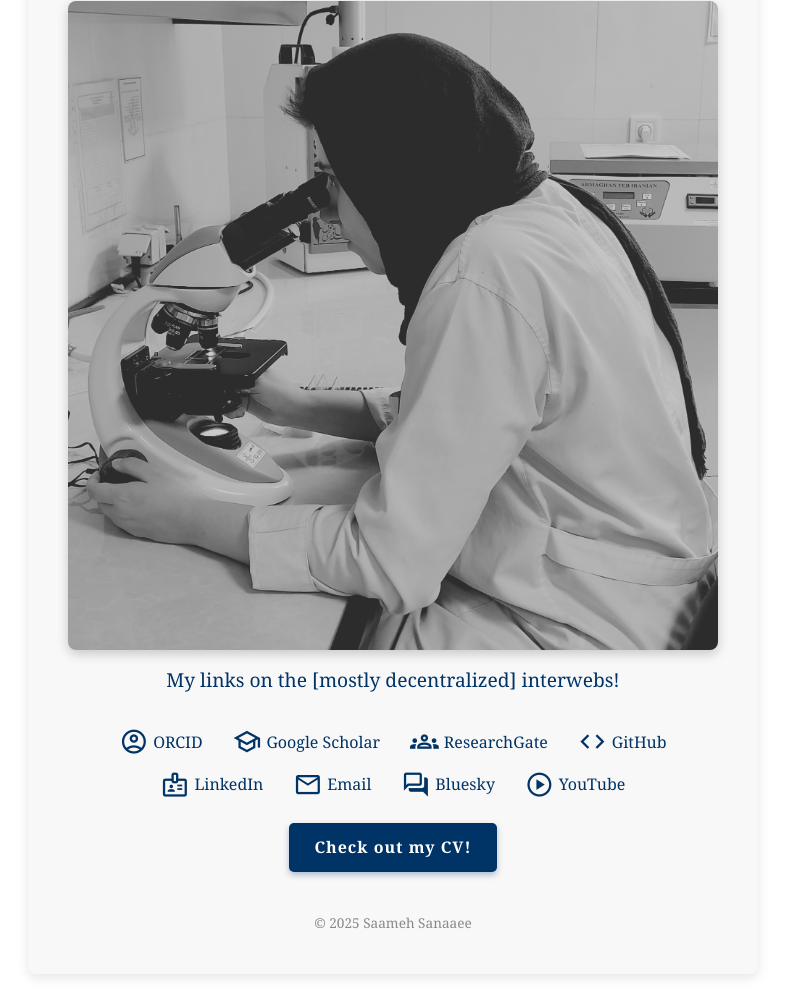
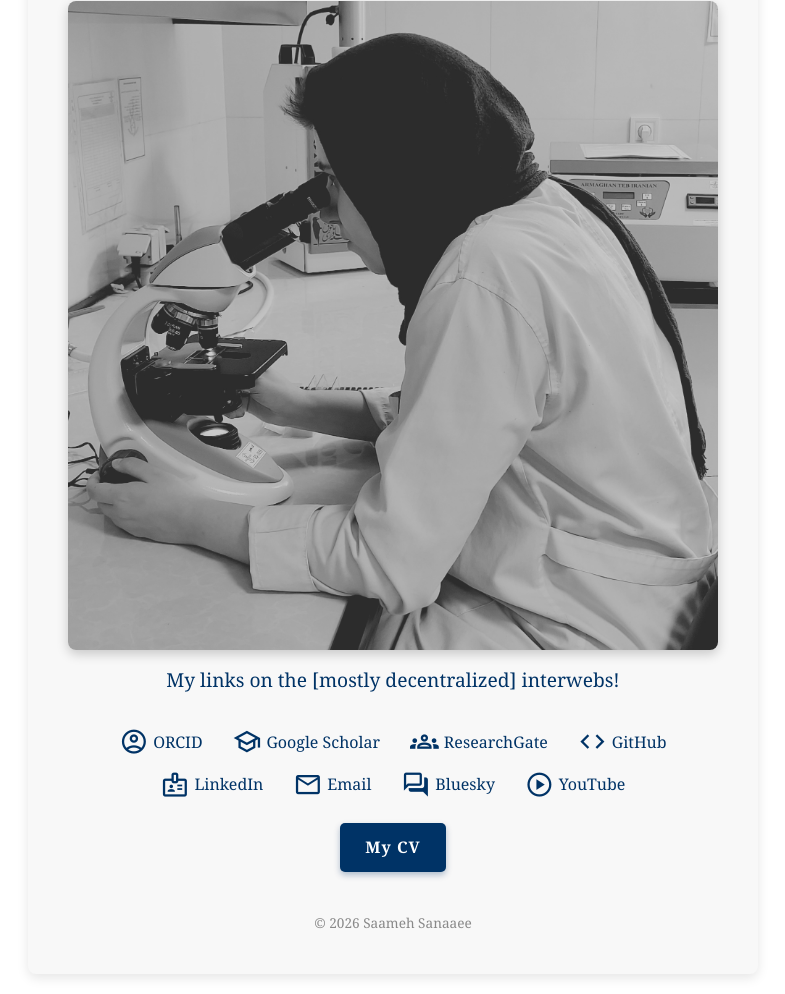
Before and after one commit to saamehsanaaee/saamehsanaaee.github.io, a plain HTML site: page index.html in a window 1280 px wide. Shown: the part 748-1742 px from the top of the page, without its empty margins (247-1032 px from the left). Drawn offline with nearby package versions, Linux system fonts and the light colour scheme.

Commit message:
Minor edit to CV button

```diff
--- a/index.html
+++ b/index.html
@@ -35,7 +35,7 @@
 				My primary responsibility has been the design and creation of our neural networks. We've created parallel GNN-LSTM models and MLPs (thanks to Neuromatch Academy and the Impact Scholars Program). Right now, we're focusing on improving those models and adding 4D Convolutional and 3D-UNet modules to increase their utility. This will allow us to study Working Memory and its structure and function with more granularity, using our little WoMAD model.
 			</p>
 
-			<img src="assets/img/in_the_lab.jpeg" alt="Saameh in the lab, looking at histological samples through a microscope." class="lab-photo">
+			<img src="assets/img/in_the_lab.jpeg" alt="Saameh in the lab, looking at cytology samples through a microscope." class="lab-photo">
 
 			<h2>My links on the [mostly decentralized] interwebs!</h2>
 
@@ -114,12 +114,12 @@
 
 			<div class="cv-button-wrapper">
 				<a href="sanaaee_cv.pdf" target="_blank" class="cv-button">
-					Check out my CV!
+					My CV
 				</a>
 			</div>
 
 			<div class="footer">
-				&copy; 2025 Saameh Sanaaee
+				&copy; 2026 Saameh Sanaaee
 			</div>
 
 		</div>
```
